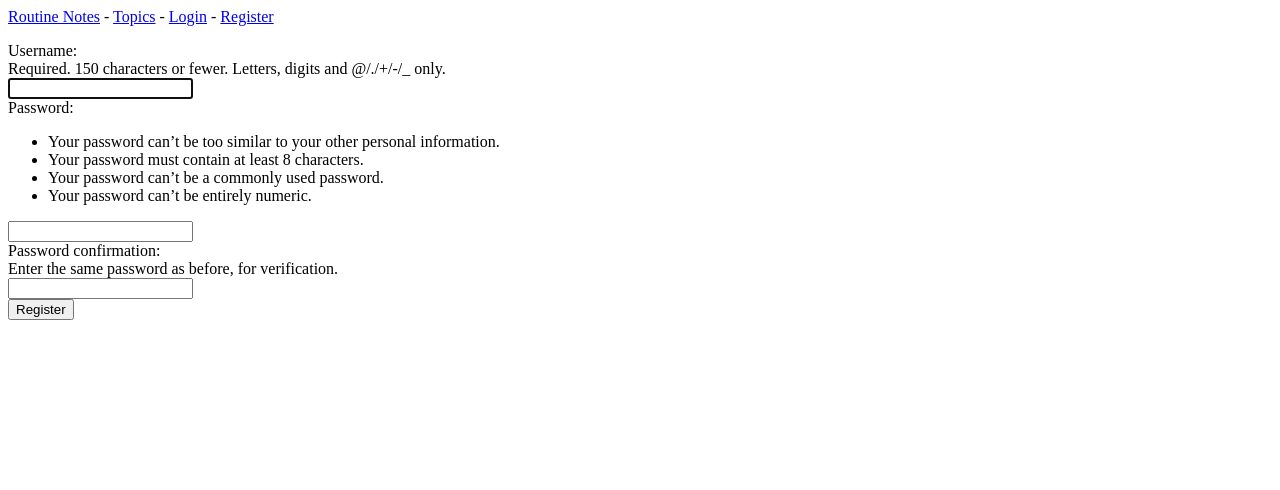
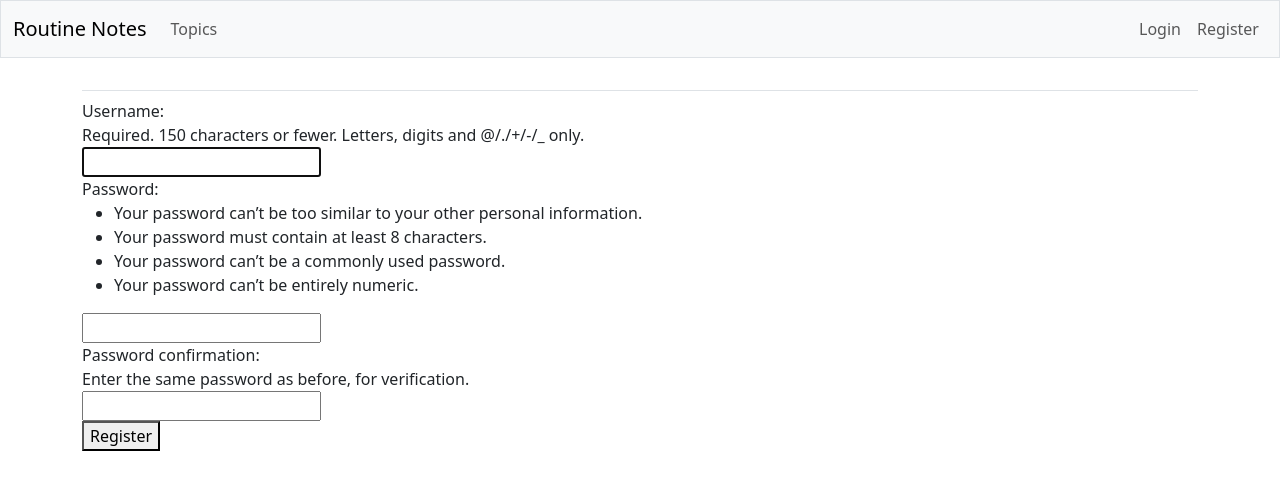
Before and after one commit to clintsrc/routine-saga, a Django app: page /accounts/register/ in a window 1280 px wide. Shown: the top 490 px of the page. Run offline with Django 5.2, Linux system fonts and the light colour scheme; some libraries are stand-ins or nearby versions.

Commit message:
Base page styling

```diff
--- a/core/settings.py
+++ b/core/settings.py
@@ -42,6 +42,8 @@ INSTALLED_APPS = [
     # user apps
     "notes",
     "accounts",
+    # 3rd party apps
+    "django_bootstrap5",
     # core apps
     "django.contrib.admin",
     "django.contrib.auth",
--- a/notes/templates/notes/base.html
+++ b/notes/templates/notes/base.html
@@ -1,24 +1,93 @@
+<!DOCTYPE html>
+<html lang="en">
+  <head>
+    <meta charset="utf-8" />
+    <!-- reactive styling -->
+    <meta name="viewport" content="width=device-width, initial-scale=1" />
+    <title>Routine Saga</title>
+
     <!-- use a template tag: {'% %'} //-->
+    {% load django_bootstrap5 %} {% bootstrap_css %} {% bootstrap_javascript %}
+  </head>
 
+  <body>
+    <nav class="navbar navbar-expand-md navbar-light bg-light mb-4 border">
+      <!-- begin container-->
+      <div class="container-fluid">
         <!-- Create a link using the index alias in the urls.py file -->
-<p>
-  <a href="{% url 'notes:index' %}">Routine Notes</a>
-   - <a href="{% url 'notes:topics' %}">Topics</a>
+        <a class="navbar-brand" href="{% url 'notes:index' %}">Routine Notes</a>
+
+        <button
+          class="navbar-toggler"
+          type="button"
+          data-bs-toggle="collaps"
+          data-bs-target="#navbarCollapse"
+          aria-controls="navbarCollapse"
+          aria-expanded="false"
+          aria-label="Toggle navigation"
+        >
+          <span class="navbar-toggler-icon"></span>
+        </button>
+
+        <!-- Begin collapsible menu-->
+        <div class="collapse navbar-collapse" id="navbarCollapse">
+          <!-- Topics -->
+          <ul class="navbar-nav me-auto mb-2 mb-md-0">
+            <li class="nav-item">
+              <a class="nav-link" href="{% url 'notes:topics' %}">Topics</a>
+            </li>
+          </ul>
+
+          <!-- begin Account links -->
+          <ul class="navbar-nav ms-auto mb-2 mb-md-0">
             {% if user.is_authenticated %}
-  <p>Logged in as: {{user.username}}</p>
+
+            <li class="nav-item">
+              <span class="navbar-text me-2"
+                >Logged in as: {{user.username}}
+              </span>
+            </li>
+
             {% else %}
-   - <a href="{% url 'accounts:login' %}">Login</a>
-   - <a href="{% url 'accounts:register' %}">Register</a>
+
+            <li class="nav-item">
+              <a class="nav-link" href="{% url 'accounts:login' %}"> Login</a>
+            </li>
+            <li class="nav-item">
+              <a class="nav-link" href="{% url 'accounts:register' %}">
+                Register</a
+              >
+            </li>
+
             {% endif %}
-</p>
+          </ul>
 
-<!-- The child template will define what is rendered here as needed -->
-{% block content %} {% endblock content %}
           {% if user.is_authenticated %}
-  <hr/>
+
           <form action="{% url 'accounts:logout' %}" method="post">
             {% csrf_token %}
             <!-- Log out post doesn't need (shouldn't have) a form -->
-  <button name="submit">Log out</button>
+            <button name="submit" class="btn btn-outline-secondary btn-sm">
+              Log out
+            </button>
           </form>
+
           {% endif %}
+        </div>
+        <!-- End collapsible menu -->
+      </div>
+      <!-- End container -->
+    </nav>
+
+    <main class="container">
+      <div class="pb-2 mb-2 border-bottom">
+        {% block page_header %} {% endblock page_header %}
+      </div>
+
+      <div>
+        <!-- The child template will define what is rendered here as needed -->
+        {% block content %} {% endblock content %}
+      </div>
+    </main>
+  </body>
+</html>
```
Also changed, not shown: docs/3_Styling.md (added, +67 -0 lines). Lines whose indentation alone changed are shown as unchanged.
